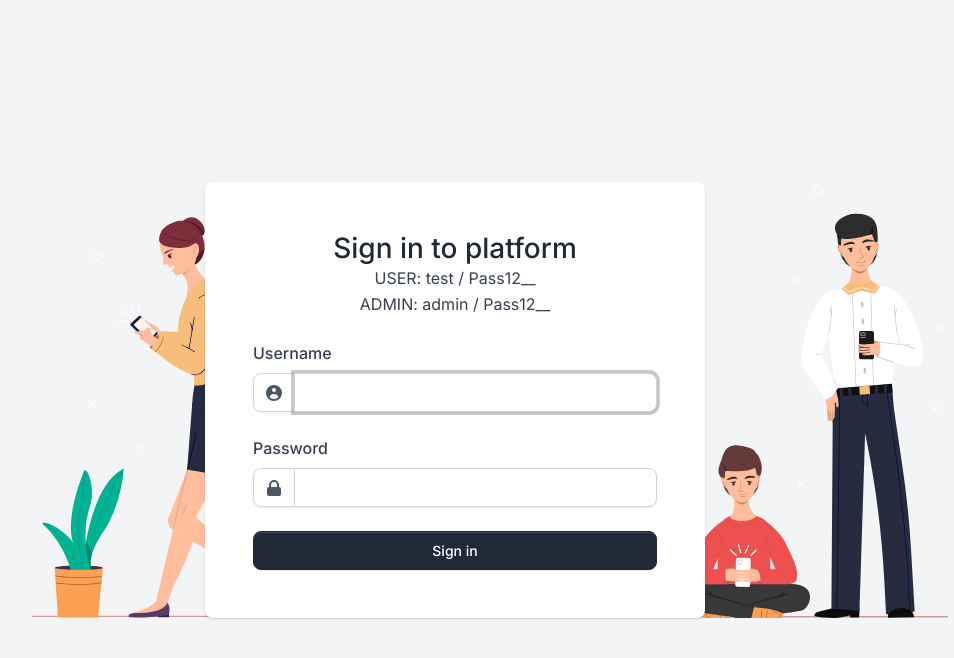
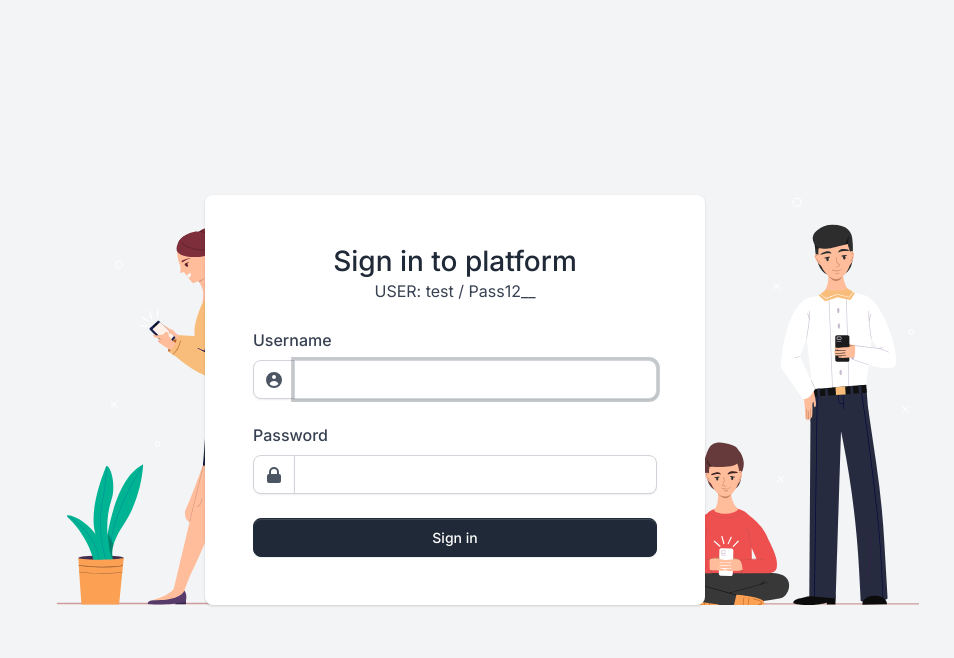
Before and after one commit to RomanHlodann/task-manager, a Django app: page /accounts/login/ in a window 1280 px wide. Shown: the top 658 px of the page, without its empty margins (185-1139 px from the left). Run offline with Django 5.2, Linux system fonts and the light colour scheme; some libraries are stand-ins or nearby versions.

Commit message:
remove credentials for admin from login template

```diff
--- a/templates/registration/login.html
+++ b/templates/registration/login.html
@@ -16,8 +16,6 @@
             <h1 class="mb-0 h3">Sign in to platform</h1>
             <p class="mb-0">
               <span>USER: test / Pass12__</span>
-              <br />
-              <span>ADMIN: admin / Pass12__</span>
             </p>
           </div>
           <form method="post" class="mt-4">
```
